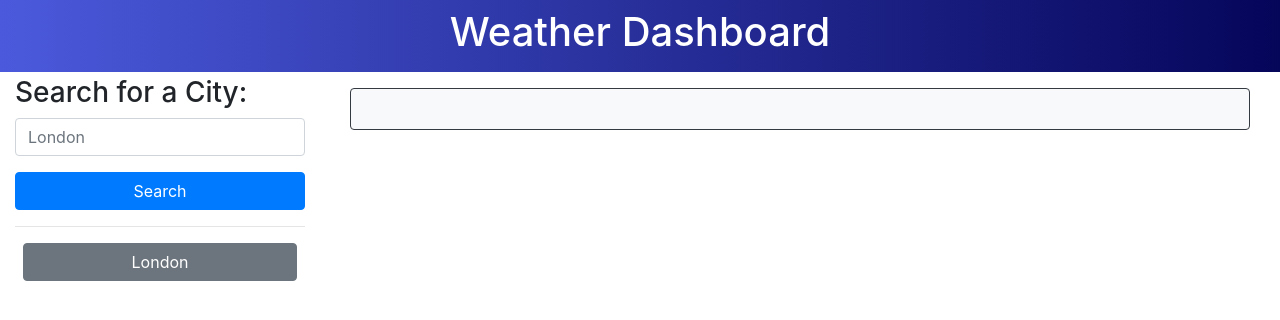
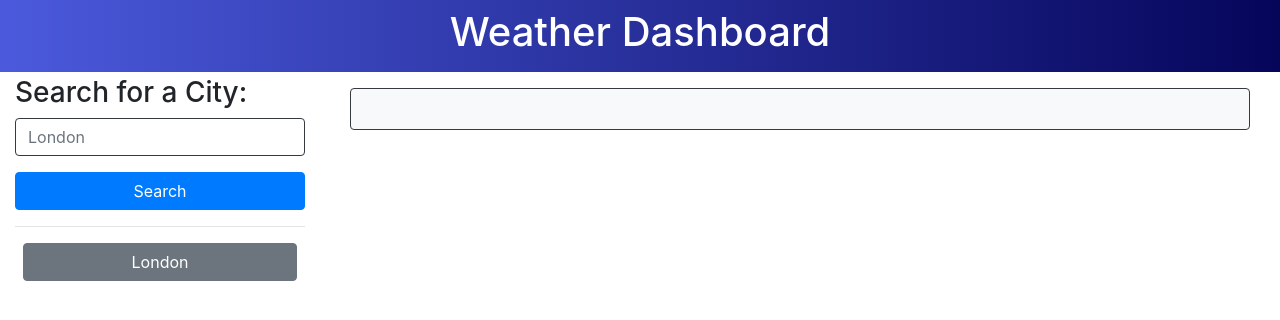
Before and after one commit to koolleeo/Weather-Dashboard, a plain HTML site: page index.html in a window 1280 px wide. Drawn offline with nearby package versions, Linux system fonts and the light colour scheme; no server answers.

Commit message:
html file updated. for consistency, added border dark utility class to search input

```diff
--- a/index.html
+++ b/index.html
@@ -28,7 +28,7 @@
 
       <form id="search-form" class="form">
 
-        <input class="form-control weather-search mb-3 col-12" type="text" id="search-input" placeholder="London"
+        <input class="form-control weather-search mb-3 col-12 border-dark type="text" id="search-input" placeholder="London"
           aria-labelledby="form-heading" aria-controls="today forecast" />
 
           <button type="submit" class="btn search-button btn-primary col-12" id="search-button" aria-label="submit search">
```
